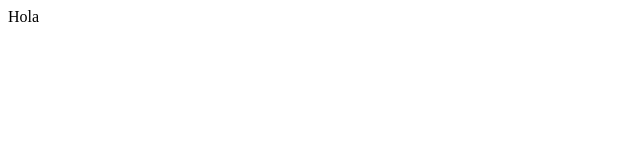
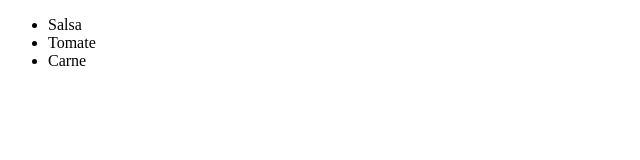
Before and after one commit to ZeroHero2/Prueba, a plain HTML site: page index.html in a window 1280 px wide. Shown: the whole page, without its empty margins (0-640 px from the left). Drawn offline with Linux system fonts and the light colour scheme.

Commit message:
Cambio de etiqueta html

```diff
--- a/index.html
+++ b/index.html
@@ -3,16 +3,18 @@
 <head>
     <meta charset="UTF-8">
     <meta name="viewport" content="width=device-width, initial-scale=1.0">
-    <title>Document</title>
+    <title>Inicial</title>
 </head>
 <body>
     <nav></nav>
 
     <section>
         <main>
-            <div class="container">
-                Hola
-            </div>
+           <ul>
+            <li>Salsa</li>
+            <li>Tomate</li>
+            <li>Carne</li>
+           </ul>
         </main>
     </section>
 </body>
```
